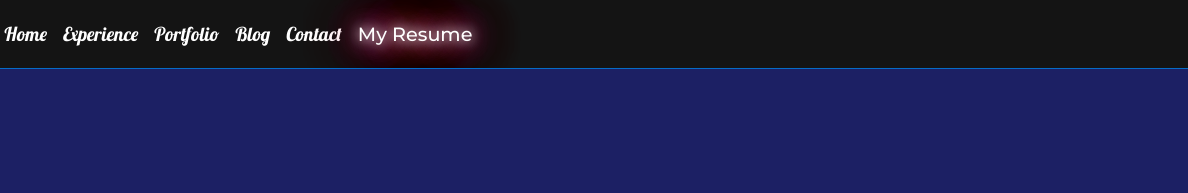
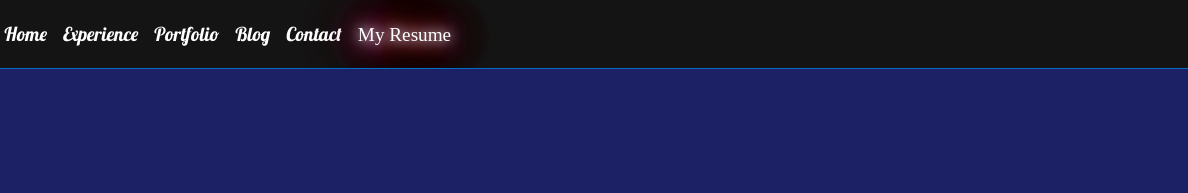
Before and after one commit to Vikas2426/Portfolio, a plain HTML site: page index.html in a window 1280 px wide. Shown: the top 193 px of the page, 92-1280 px from the left. Drawn offline with Linux system fonts and the light colour scheme.

Commit message:
fix: font

```diff
--- a/main.css
+++ b/main.css
@@ -990,9 +990,8 @@ section{
 
 /* Resume button glow effect */
 
-.glow {
-  font-weight: 500;
-  font-family: 'Montserrat', sans-serif;
+.navbar-links .glow {
+  font-family: 'Times New Roman', Times, serif;
   color: #fff;
   text-align: center;
   animation: glow 1s ease-in-out infinite alternate;
```
